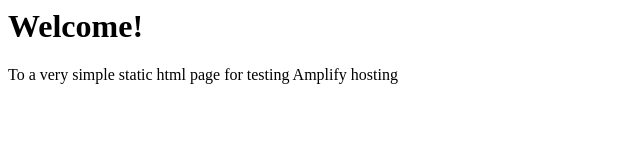
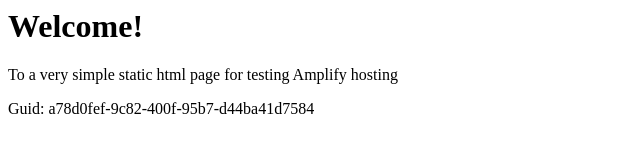
Before and after one commit to aws-aemilia-yul/Github-PR-Commit-Integration-Test-DoNotTouch-GitHubAutoBuildCanaryTest-v1-preprod-ca-central-1, a website: page src/index.html in a window 1280 px wide. Shown: the whole page, without its empty margins (0-640 px from the left). Drawn offline with Linux system fonts and the light colour scheme.

Commit message:
commit from integ tests

```diff
--- a/src/index.html
+++ b/src/index.html
@@ -1,3 +1,5 @@
+
+
 <html lang="en">
 
 <head>
@@ -10,6 +12,6 @@
 <body>
     <h1>Welcome!</h1>
     <p>To a very simple static html page for testing Amplify hosting</p>
-</body>
+    <p>Guid: a78d0fef-9c82-400f-95b7-d44ba41d7584</p></body>
 
 </html>
```
